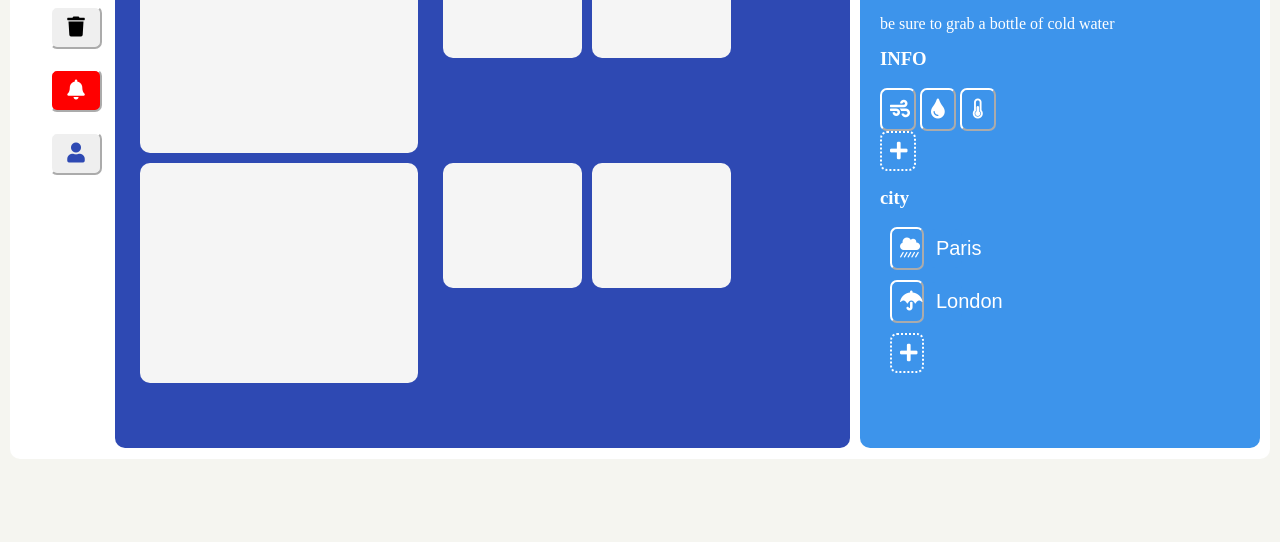
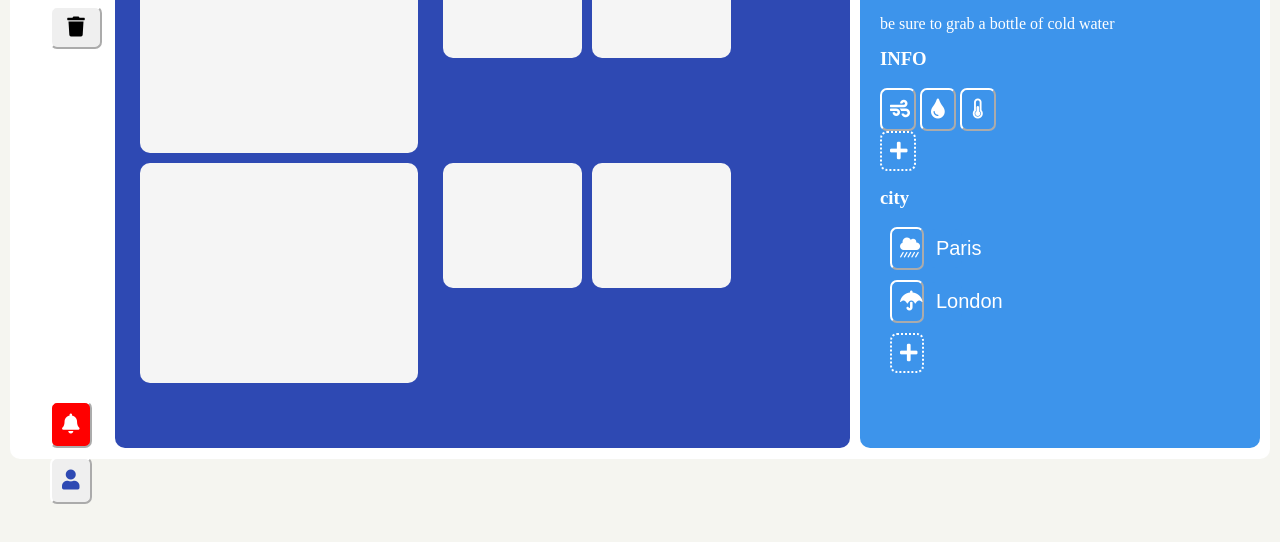
Before and after one commit to tejaswi190/weather, a plain HTML site: page index.html in a window 1280 px wide. Shown: the part 256-798 px from the top of the page. Drawn offline with Linux system fonts and the light colour scheme.

Commit message:
Update style.css

```diff
--- a/style.css
+++ b/style.css
@@ -137,3 +137,16 @@ h1{
 .extra{
     margin: 10px;
 }
+.bell{
+    position: absolute;
+    bottom: 12%;
+    width: auto;
+    padding: 10px;
+    font-size: 20px;
+}
+.user{
+    position: absolute;
+    bottom: 5%;
+    width: auto;
+    padding: 10px;
+}
```
